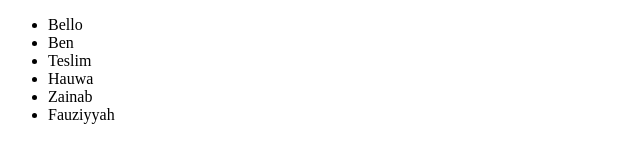
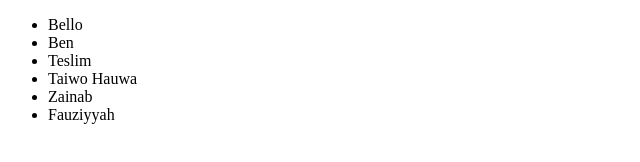
Before and after one commit to bellsraafi/newGitTest, a plain HTML site: page index.html in a window 1280 px wide. Shown: the full height of the page, 0-640 px from the left. Drawn offline with Linux system fonts and the light colour scheme.

Commit message:
update index.html, update list Hauwa to Taiwo Hauwa

```diff
--- a/index.html
+++ b/index.html
@@ -9,7 +9,7 @@
 		<li>Bello</li>
 		<li>Ben</li>
 		<li>Teslim</li>
-		<li>Hauwa</li>
+		<li>Taiwo Hauwa</li>
 		<li>Zainab</li>
 		<li>Fauziyyah</li>
 	</ul>
```
